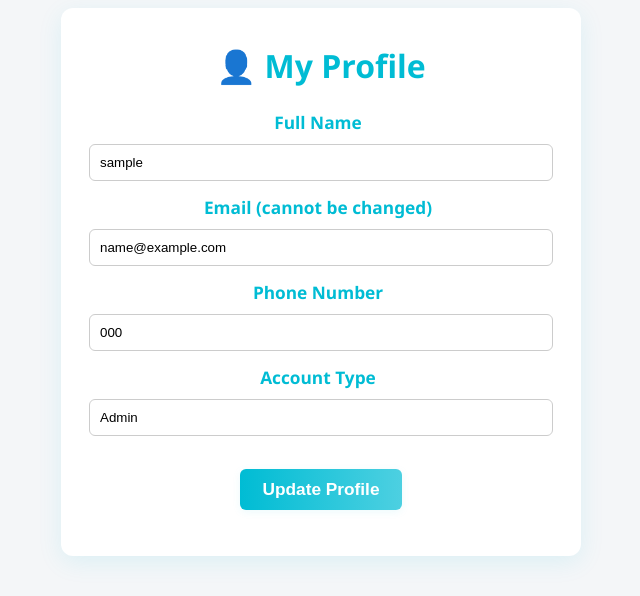
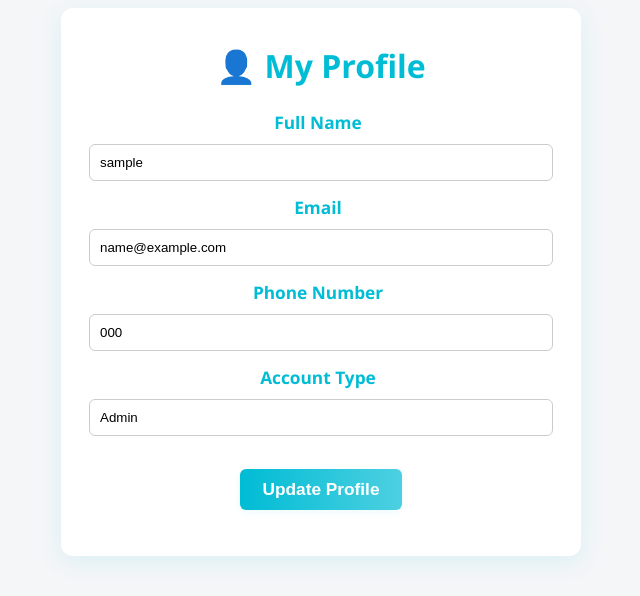
Before and after one commit to Le-ArteX/Avestra-Travel-Agency, a PHP site: page /profile.php in a window 1280 px wide. Shown: the part 151-747 px from the top of the page, without its empty margins (319-959 px from the left). Run offline with PHP 8.4, Linux system fonts and the light colour scheme; the visitor is signed in with stand-in values (Sample User, id 1); tables that the repository leaves empty or names only in its code hold one stand-in row (values such as "Sample post").

Commit message:
change css in profile

```diff
--- a/User/views/profile.php
+++ b/User/views/profile.php
@@ -45,6 +45,7 @@ if ($_SERVER['REQUEST_METHOD'] === 'POST') {
     <title>My Profile | Avestra</title>
     <link rel="stylesheet" href="../styleSheets/user.css">
     <link rel="stylesheet" href="../styleSheets/profile.css">
+    <link rel="stylesheet" href="../styleSheets/footer.css">
     <link rel="icon" href="../images/logo.png" type="image/png">
 </head>
 <body>
@@ -63,7 +64,7 @@ if ($_SERVER['REQUEST_METHOD'] === 'POST') {
             <input type="text" name="username" value="<?= htmlspecialchars($user['username']) ?>" required>
         </div>
         <div class="profile-info-row">
-            <label>Email (cannot be changed)</label>
+            <label>Email</label>
             <input type="email" value="<?= htmlspecialchars($user['email']) ?>" readonly>
         </div>
         <div class="profile-info-row">
```
